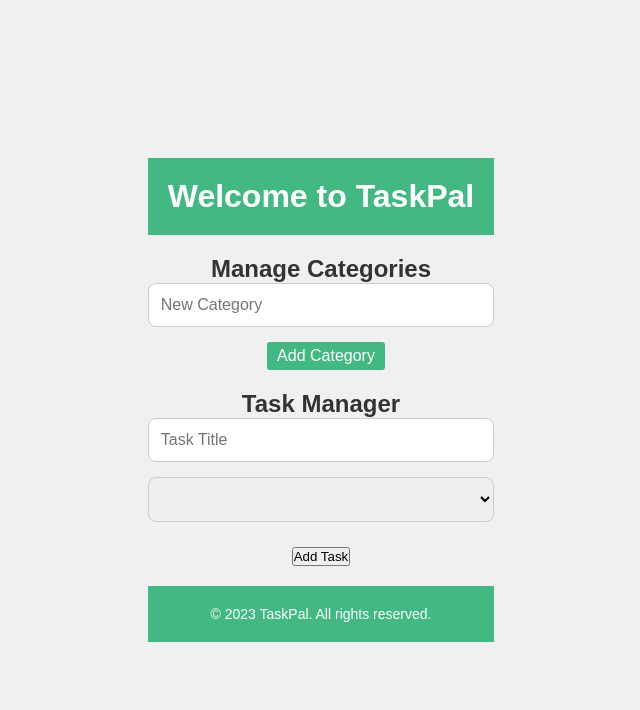
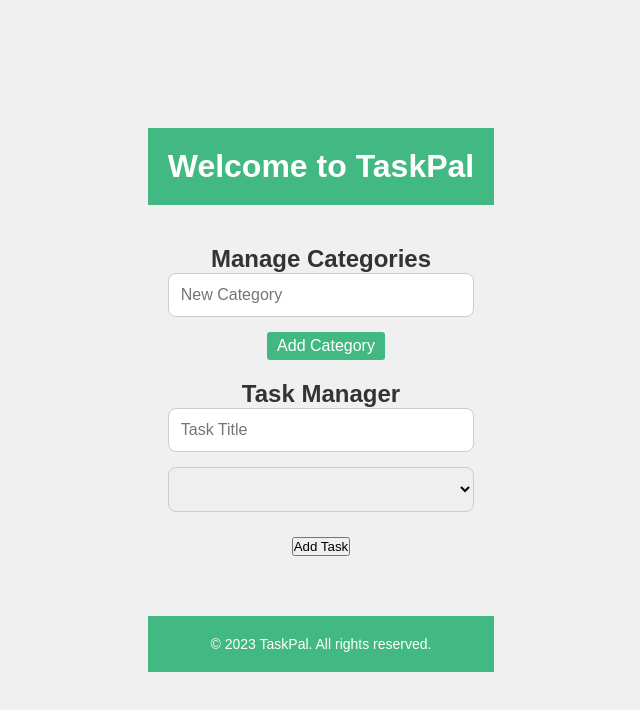
Before and after one commit to miljakz/Frontend_Task, a Vue app: page /home in a window 1280 px wide. Shown: the top 710 px of the page, without its empty margins (319-959 px from the left). Built offline with nearby package versions, Linux system fonts and the light colour scheme.

Commit message:
Update Home.vue

```diff
--- a/src/views/Home.vue
+++ b/src/views/Home.vue
@@ -1,5 +1,5 @@
 <template>
-  <div>
+  <div class="home">
     <CategoryManagerComponent />
     <TaskManagerComponent />
   </div>
@@ -10,9 +10,21 @@ import CategoryManagerComponent from '@/components/CategoryManager.vue';
 import TaskManagerComponent from '@/components/TaskManager.vue';
 
 export default {
+  name: 'HomePage',  // Added multi-word name
   components: {
     CategoryManagerComponent,
     TaskManagerComponent
   }
 };
 </script>
+
+<style scoped>
+.home {
+  padding: 20px;
+}
+
+.home h1 {
+  margin-bottom: 20px;
+  color: #42b983;
+}
+</style>
```
